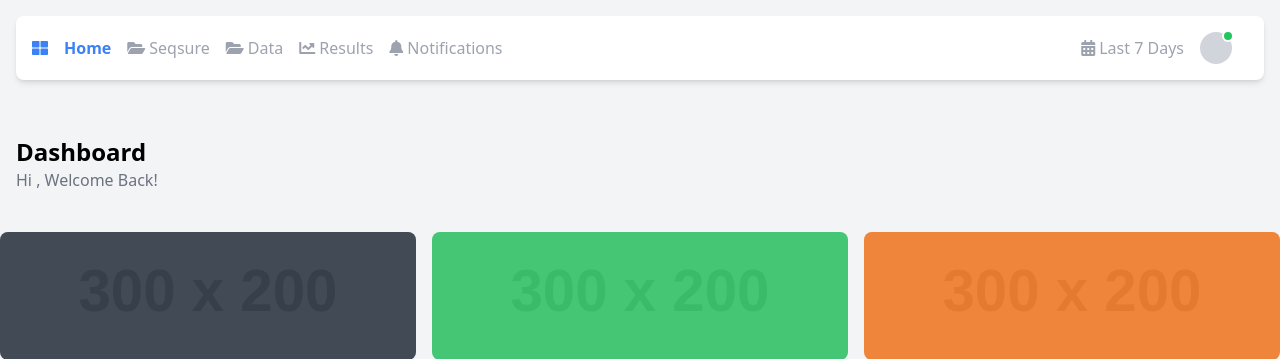
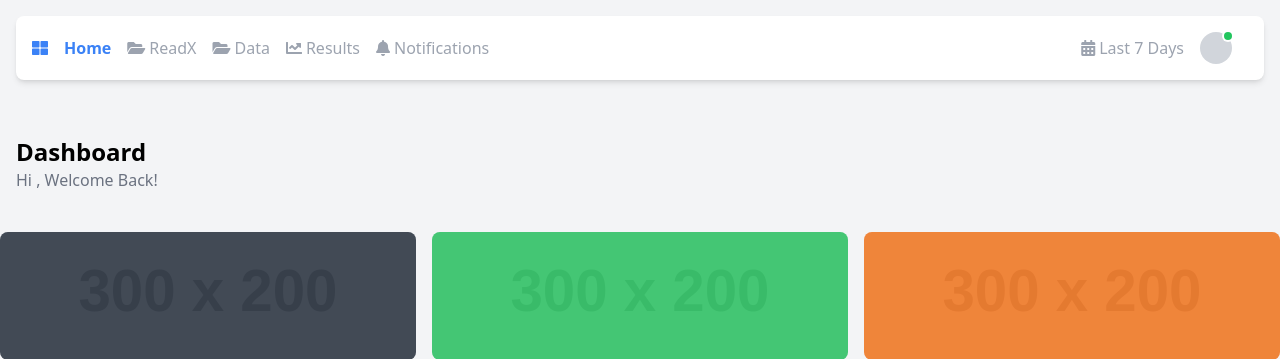
Before and after one commit to MalcolmorianVII/ReadX, a Flask app: page /data in a window 1280 px wide. Shown: the top 359 px of the page. Run offline with Flask 3, Linux system fonts and the light colour scheme; grey boxes labelled with a size stand in for pictures from a placeholder-image service; parts of the project's set-up code (start-up, migrations or seed data) failed here and were passed over; some libraries are stand-ins or nearby versions.

Commit message:
replaced seqsure with readx

```diff
--- a/seqsure/app/routes.py
+++ b/seqsure/app/routes.py
@@ -89,10 +89,10 @@
         return redirect(url_for('readx'))
     return render_template('login.html', form=form)
 
-@app.route('/seqsure', methods=['GET', 'POST'])
-def seqsure():
+@app.route('/readx', methods=['GET', 'POST'])
+def readx():
     """Serve the Seqsure page."""
-    return render_template('seqsure.html', title="Run Seqsure")
+    return render_template('readx.html', title="Readx")
 
 @app.route('/data', methods=['GET', 'POST'])
 def data():
--- a/seqsure/app/templates/base.html
+++ b/seqsure/app/templates/base.html
@@ -21,9 +21,9 @@
                     <i class="fas fa-th-large"></i>
                 </div>
                 <a href="{{ url_for('home') }}" class="text-blue-500 font-semibold">Home</a>
-                <a href="{{ url_for('seqsure') }}" class="text-gray-400 flex items-center space-x-1">
+                <a href="{{ url_for('readx') }}" class="text-gray-400 flex items-center space-x-1">
                     <i class="fas fa-folder-open"></i>
-                    <span>Seqsure</span>
+                    <span>ReadX</span>
                 </a>
                 <a href="{{ url_for('data') }}" class="text-gray-400 flex items-center space-x-1">
                     <i class="fas fa-folder-open"></i>
```
